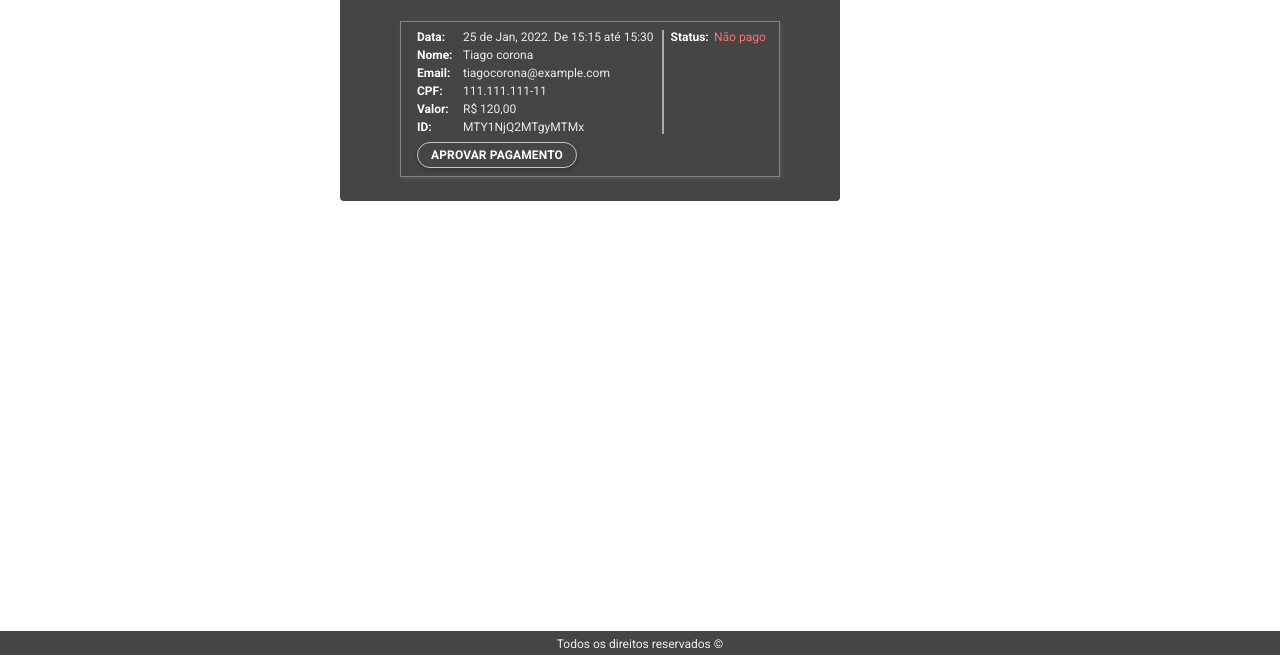
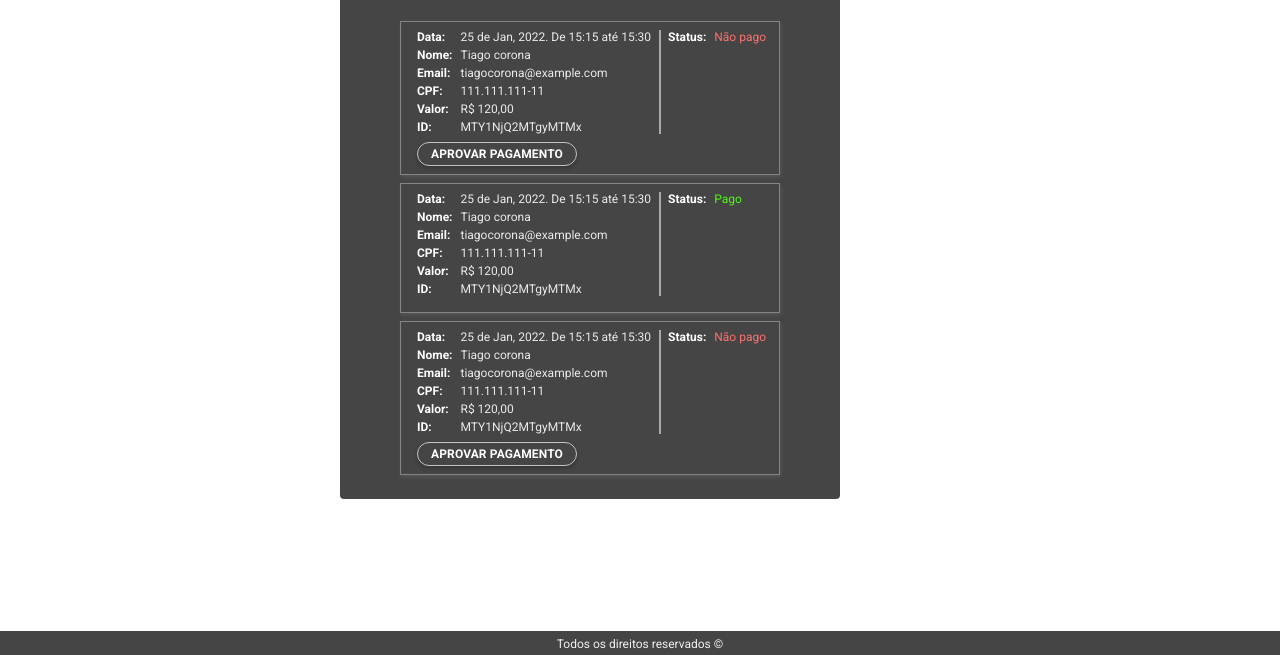
Before and after one commit to wejesuss/calendar, a plain HTML site: page payments/index.html in a window 1280 px wide. Shown: the part 145-800 px from the top of the page. Drawn offline with Linux system fonts and the light colour scheme.

Commit message:
feat: add payment list styles

```diff
--- a/payments/index.css
+++ b/payments/index.css
@@ -41,7 +41,7 @@ main .sections section:nth-of-type(1) {
 .payment-data {
   display: grid;
   column-gap: 8px;
-  grid-template-columns: auto 1px auto;
+  grid-template-columns: auto 1px 1fr;
   margin-bottom: 8px;
 }
 
@@ -49,6 +49,8 @@ dl {
   display: grid;
   grid-template-columns: auto auto;
   row-gap: 4px;
+  column-gap: 8px;
+  justify-content: start;
 }
 
 dl.event {
@@ -57,6 +59,10 @@ dl.event {
 
 dl.status .incomplete {
   color: #fd7070;
+}
+
+dl.status .complete {
+  color: #4ef913;
 }
 
 dt,
@@ -81,8 +87,8 @@ span.vertical-line {
   transition: 0.6s;
   text-transform: uppercase;
   text-align: center;
-  padding: 0.4rem 1.2rem;
-  line-height: 1.6rem;
+  padding: 0.4rem 0;
+  line-height: 1.4rem;
   letter-spacing: 0.01em;
   font-weight: bold;
   font-size: 1.2rem;
--- a/payments/index.html
+++ b/payments/index.html
@@ -65,6 +65,61 @@
                 </form>
               </div>
             </div>
+
+            <div class="payment">
+              <div class="payment-data">
+                <dl class="event">
+                  <dt>Data:</dt>
+                  <dd>25 de Jan, 2022. De 15:15 até 15:30</dd>
+                  <dt>Nome:</dt>
+                  <dd>Tiago corona</dd>
+                  <dt>Email:</dt>
+                  <dd>tiagocorona@example.com</dd>
+                  <dt>CPF:</dt>
+                  <dd>111.111.111-11</dd>
+                  <dt>Valor:</dt>
+                  <dd>R$ 120,00</dd>
+                  <dt>ID:</dt>
+                  <dd>MTY1NjQ2MTgyMTMx</dd>
+                </dl>
+                <span class="vertical-line"></span>
+                <dl class="status">
+                  <dt>Status:</dt>
+                  <dd class="complete">Pago</dd>
+                </dl>
+              </div>
+            </div>
+
+            <div class="payment">
+              <div class="payment-data">
+                <dl class="event">
+                  <dt>Data:</dt>
+                  <dd>25 de Jan, 2022. De 15:15 até 15:30</dd>
+                  <dt>Nome:</dt>
+                  <dd>Tiago corona</dd>
+                  <dt>Email:</dt>
+                  <dd>tiagocorona@example.com</dd>
+                  <dt>CPF:</dt>
+                  <dd>111.111.111-11</dd>
+                  <dt>Valor:</dt>
+                  <dd>R$ 120,00</dd>
+                  <dt>ID:</dt>
+                  <dd>MTY1NjQ2MTgyMTMx</dd>
+                </dl>
+                <span class="vertical-line"></span>
+                <dl class="status">
+                  <dt>Status:</dt>
+                  <dd class="incomplete">Não pago</dd>
+                </dl>
+              </div>
+
+              <div class="form">
+                <form action="/payments" method="get">
+                  <input type="hidden" name="id" id="payment-id" />
+                  <button type="submit">Aprovar Pagamento</button>
+                </form>
+              </div>
+            </div>
           </div>
         </section>
       </div>
```
